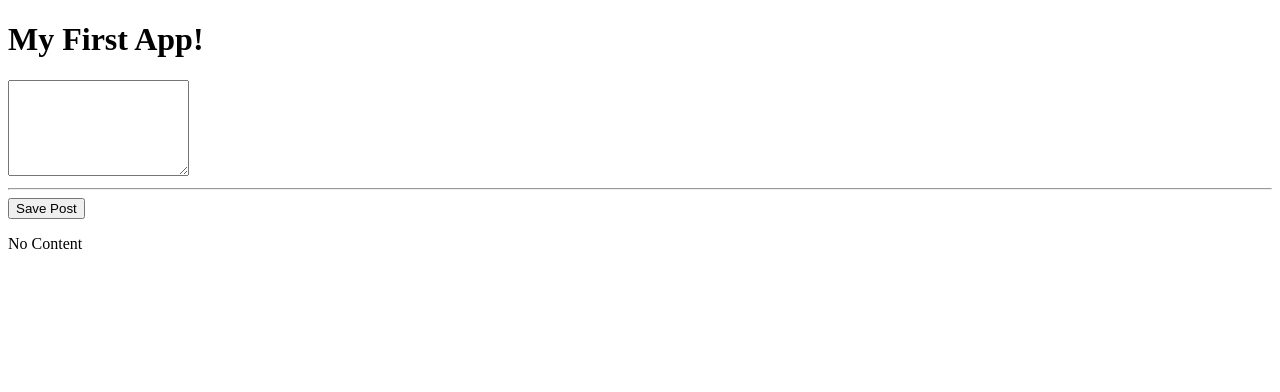
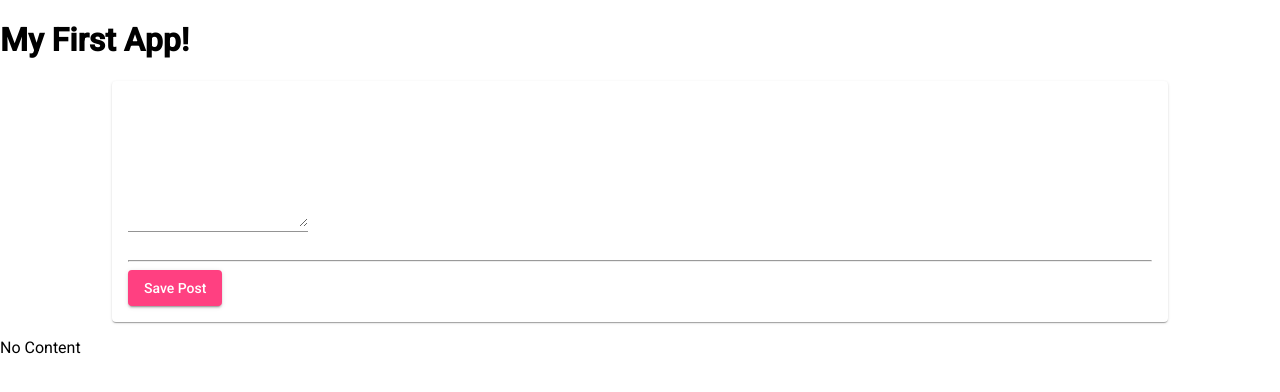
Before and after one commit to statst/blog-app-frontend, an Angular app: page / in a window 1280 px wide. Shown: the top 392 px of the page. Built offline with nearby package versions, Linux system fonts and the light colour scheme.

Commit message:
completed post component with material Ui and css

```diff
--- a/angular.json
+++ b/angular.json
@@ -24,6 +24,7 @@
               "src/assets"
             ],
             "styles": [
+              "./node_modules/@angular/material/prebuilt-themes/indigo-pink.css",
               "src/styles.css"
             ],
             "scripts": []
@@ -88,6 +89,7 @@
               "src/assets"
             ],
             "styles": [
+              "./node_modules/@angular/material/prebuilt-themes/indigo-pink.css",
               "src/styles.css"
             ],
             "scripts": []
@@ -119,6 +121,7 @@
           }
         }
       }
-    }},
+    }
+  },
   "defaultProject": "memory-saver-app"
 }
--- a/package.json
+++ b/package.json
@@ -12,10 +12,12 @@
   "private": true,
   "dependencies": {
     "@angular/animations": "~10.0.0",
+    "@angular/cdk": "^10.0.1",
     "@angular/common": "~10.0.0",
     "@angular/compiler": "~10.0.0",
     "@angular/core": "~10.0.0",
     "@angular/forms": "~10.0.0",
+    "@angular/material": "^10.0.1",
     "@angular/platform-browser": "~10.0.0",
     "@angular/platform-browser-dynamic": "~10.0.0",
     "@angular/router": "~10.0.0",
--- /dev/null
+++ b/src/app/posts/post-create/post-create.component.css
@@ -0,0 +1,7 @@
+mat-card{
+  width: 80%;
+  margin: auto;
+}
+textarea{
+  width: 100%;
+}
--- a/src/app/posts/post-create/post-create.component.html
+++ b/src/app/posts/post-create/post-create.component.html
@@ -1,4 +1,12 @@
-<textarea rows="6" [(ngModel)]="enteredValue"></textarea>
+
+<mat-card>
+  <mat-form-field>
+  <textarea matInput rows="6" [(ngModel)]="enteredValue"></textarea>
+</mat-form-field>
 <hr>
-<button (mouse)="onAddPost()">Save Post</button>
+<button mat-raised-button
+        color="accent" (click)="onAddPost()">Save Post</button>
+</mat-card>
+
+
 <p>{{ newPost }}</p>
--- a/src/app/posts/post-create/post-create.component.ts
+++ b/src/app/posts/post-create/post-create.component.ts
@@ -1,9 +1,11 @@
 import { Component } from '@angular/core';
+import { sharedStylesheetJitUrl } from '@angular/compiler';
 
 
 @Component({
   selector: 'app-post-create',
-  templateUrl: './post-create.component.html'
+  templateUrl: './post-create.component.html',
+  styleUrls: ['./post-create.component.css']
 })
 
 
--- a/src/index.html
+++ b/src/index.html
@@ -6,6 +6,8 @@
   <base href="/">
   <meta name="viewport" content="width=device-width, initial-scale=1">
   <link rel="icon" type="image/x-icon" href="favicon.ico">
+  <link href="https://fonts.googleapis.com/css?family=Roboto:300,400,500&display=swap" rel="stylesheet">
+  <link href="https://fonts.googleapis.com/icon?family=Material+Icons" rel="stylesheet">
 </head>
 <body>
   <app-root></app-root>
--- a/src/styles.css
+++ b/src/styles.css
@@ -1 +1,4 @@
 /* You can add global styles to this file, and also import other style files */
+
+html, body { height: 100%; }
+body { margin: 0; font-family: Roboto, "Helvetica Neue", sans-serif; }
```
Also changed, not shown: src/app/app.module.ts (+11 -1 lines), 1 other file (tests, documents, lock files or other folders).
